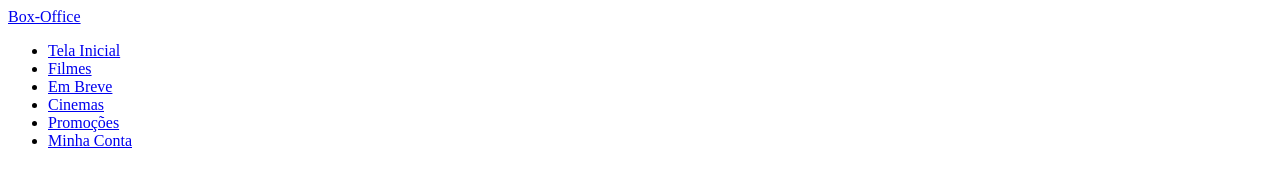
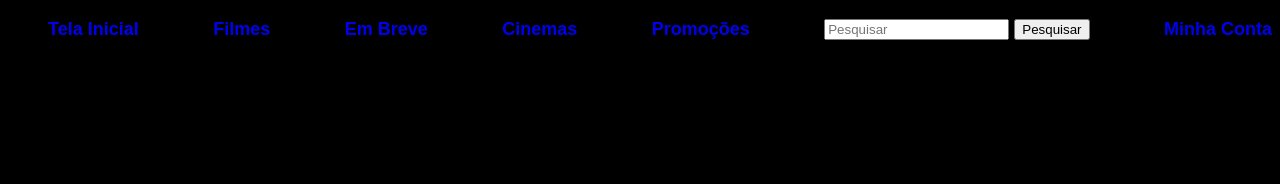
Before and after one commit to Projetos-Program-Beginners/box-office, a plain HTML site: page frontend/index.html in a window 1280 px wide. Drawn offline with Linux system fonts and the light colour scheme.

Commit message:
Criação da barra de navegação na pagina da tela inicial

```diff
--- a/frontend/index.html
+++ b/frontend/index.html
@@ -5,21 +5,16 @@
     <meta charset="UTF-8">
     <!-- <link rel="stylesheet" href="/frontend/css/style.css"> -->
     <meta name="viewport" content="width=device-width, initial-scale=1.0">
-
+    <link rel="stylesheet" href="/frontend/css/style.css">
     <title>Box-Office</title>
 </head>
 
 <body>
-    <!-- /* From Uiverse.io by SelfMadeSystem */ -->
-    <div class="nav">
-        <nav class="navbar" role="navigation">
-            <div class="container">
-                <div class="navbar-header">
-                    <a href="#" class="navbar-brand">Box-Office</a>
-                </div>
-                <div class="navbar-menu">
-                    <ul class="navbar-nav">
+    <header>
+        <nav class="nav-bar">
+            <ul class="nav-list">
                 <li class="nav-item">
+                    <!-- Substituir futuramente pelo logo da aplicação -->
                     <a href="#" class="nav-link">Tela Inicial</a>
                 </li>
                 <li class="nav-item">
@@ -34,11 +29,24 @@
                 <li class="nav-item">
                     <a href="#" class="nav-link">Promoções</a>
                 </li>
+                <!-- Barra de Pesquisa -->
                 <li class="nav-item">
+                    <form action="#" method="get">
+                        <input type="text" name="search" id="search" placeholder="Pesquisar">
+                        <button type="submit">Pesquisar</button>
+                    </form>
+                </li>
+                <li class="nav-item">
+                    <!-- Substituir futuramente pelo ícone de personagem -->
                     <a href="#" class="nav-link">Minha Conta</a>
                 </li>
+            </ul>
         </nav>
-    </div>
+    </header>
+
+    <main>
+        <!-- Carrossel de Filmes -->
+    </main>
 </body>
 
 </html>
```
Lines whose indentation alone changed are shown as unchanged.
